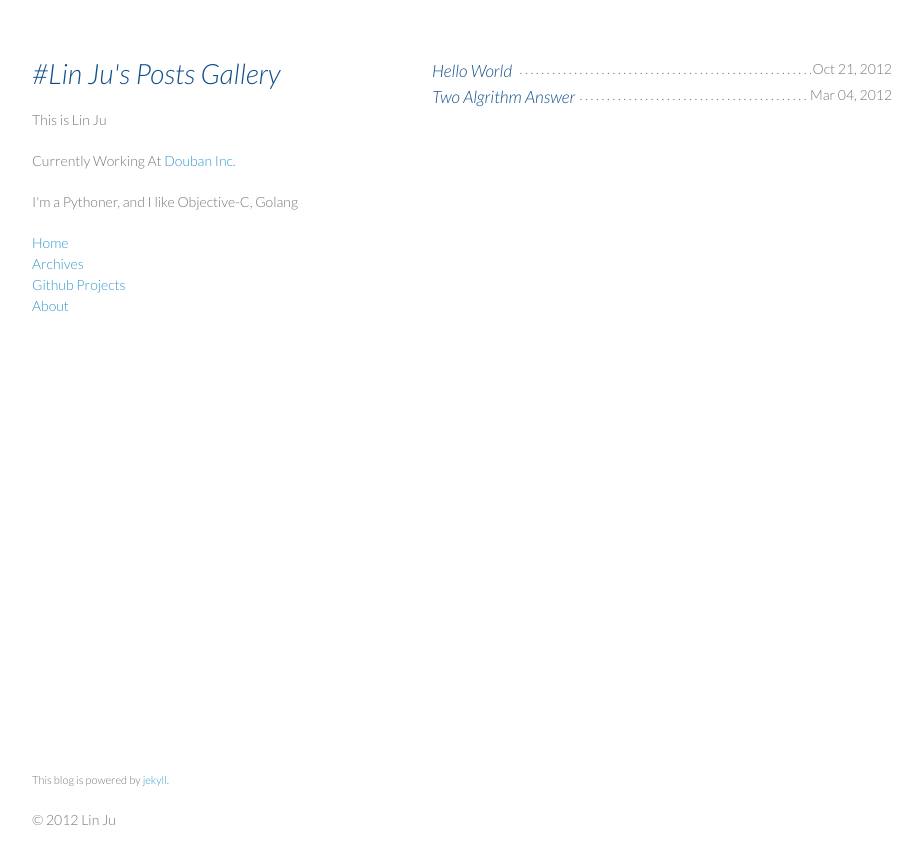
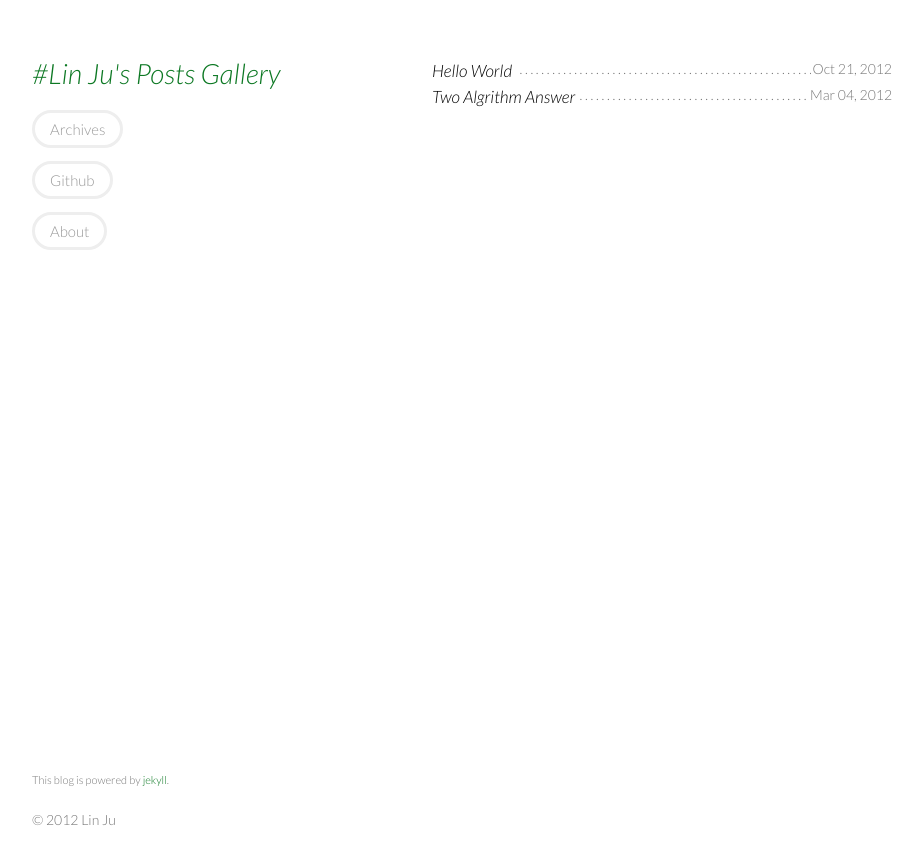
Before and after one commit to soasme/soasme.github.com, a Jekyll site: the page built from index.html, in a window 1280 px wide. Shown: the top 864 px of the page, without its empty margins (178-1101 px from the left). Built offline with Jekyll 4.4.1, drawn with Linux system fonts in a browser that asks for light colours.

Commit message:
modify left bar

```diff
--- a/_config.yml
+++ b/_config.yml
@@ -1 +1,2 @@
 pygments: true
+permalink: /:year/:month/:day/:title
--- a/_layouts/default.html
+++ b/_layouts/default.html
@@ -19,15 +19,10 @@
   <body>
     <div class="wrapper">
       <header>
-        <h1>#Lin Ju's Posts Gallery</h1>
-        <p></p>
-        <p>This is Lin Ju </p>
-        <p>Currently Working At <a href="http://douban.com">Douban Inc.</a> </p>
-        <p>I'm a Pythoner, and I like Objective-C, Golang</p>
-        <a href="/">Home</a><br/>
-        <a href="/archive">Archives</a><br/>
-        <a href="http://github.com/soasme">Github Projects</a><br/>
-        <a href="/about">About</a><br/>
+        <h1><a href="/">#Lin Ju's Posts Gallery</a></h1>
+        <p class="nav"><a href="/archive">Archives</a></p>
+        <p class="nav"><a href="http://github.com/soasme">Github</a></p>
+        <p class="nav"><a href="/about.html">About</a></p>
       </header>
       <section>
         {{ content }}
--- a/css/pygment_trac.css
+++ b/css/pygment_trac.css
@@ -72,4 +72,27 @@
 .post_info  li::after { float: left; width: 0; white-space: nowrap; content: ". . . . . . . . . . . . . . . . . . . . " ". . . . . . . . . . . . . . . . . . . . " ". . . . . . . . . . . . . . . . . . . . " ". . . . . . . . . . . . . . . . . " ; }
 .post_info  li span:first-child { padding-right: 0.33em; background: white; display: inline-block; }
 .post_info li  span + span { display: block; float: right; padding-left: 0.13em; background: white; position: relative; z-index: 1; }
-.post_info li a { font-size: 17px; font-weight: normal; font-style: italic; color: #104E8B;}
+.post_info li a { font-size: 17px; font-weight: normal; font-style: italic; color: #000;}
+.post_info li a:hover { color: #666; }
+
+header p.nav  {
+    margin: 0;
+    padding: 10px 0 20px;
+    clear: both;
+    display: block;
+    float: none;
+}
+header p.nav a {
+    color: #999;
+    font-size: 15px;
+    line-height: 19px;
+    border: 3px solid #EEE;
+    border-radius: 35px;
+    -moz-border-radius: 35px;
+    -webkit-border-radius: 35px;
+    padding: 7px 15px;
+}
+header p.nav a:hover {
+    color: #0C7823;
+    border: #0C7823 solid 3px;
+}
--- a/css/styles.css
+++ b/css/styles.css
@@ -36,13 +36,13 @@ h3, h4, h5, h6 {
 }
 
 a {
-  color:#39c;
+  color:#0C7823;
   font-weight:400;
   text-decoration:none;
 }
 
 a:hover {
-  color:#069;
+  color:#0E7923;
 }
 
 a small {
```
Also changed, not shown: other parts of _layouts/default.html (+1 -1 lines), about.html (added, +8 -0 lines), about.md (added, +8 -0 lines).
